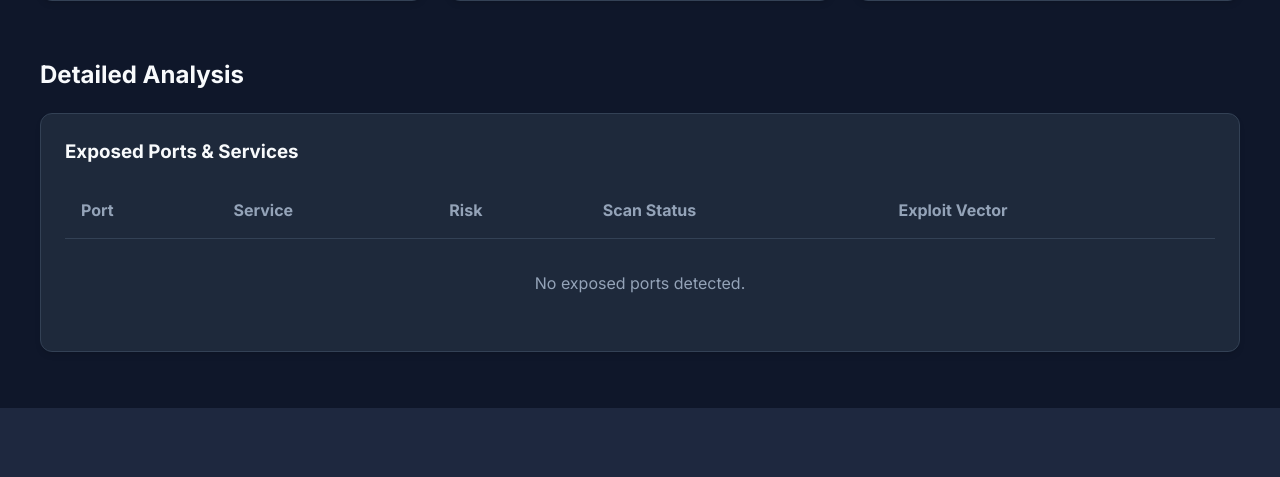
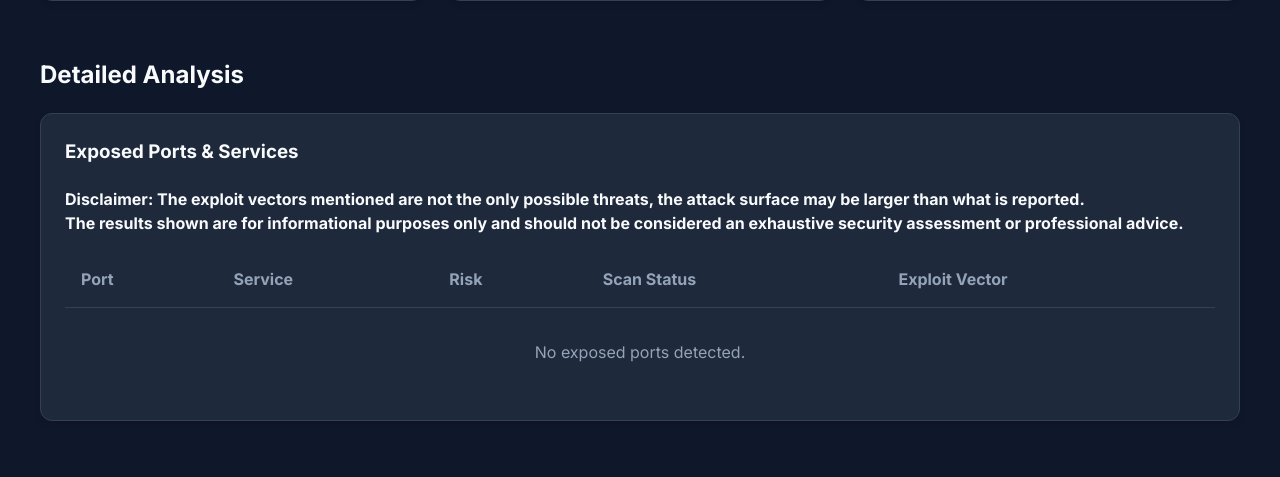
Before and after one commit to KyleOkunda/omni-guard, a Django app: template templates/infrastructure_monitor/report_detail.html in a window 1280 px wide. Shown: the part 431-908 px from the top of the page. Before the commit the page ends 839 px from the top, so only its background shows below. Run offline with Django 5.2, Linux system fonts and the light colour scheme; the template is opened without the code that fills it: values that come from a table or form of the project are taken from there, others are empty; data comes from the database, SQL or seed files in the repository; parts of the project's set-up code (start-up, migrations or seed data) failed here and were passed over.

Commit message:
Added a disclaimer for port scan result details

```diff
--- a/templates/infrastructure_monitor/report_detail.html
+++ b/templates/infrastructure_monitor/report_detail.html
@@ -44,6 +44,14 @@
   <h2>Detailed Analysis</h2>
   <div class="card">
     <h3 style="margin-bottom: 1rem">Exposed Ports & Services</h3>
+    <h4 style="margin-bottom: 1rem">
+      <b>Disclaimer: </b> The exploit vectors mentioned are not the only
+      possible threats, the attack surface may be larger than what is reported.
+      <br />
+      The results shown are for informational purposes only and should not be
+      considered an exhaustive security assessment or professional advice.
+    </h4>
+
     <table style="width: 100%; border-collapse: collapse">
       <thead>
         <tr style="border-bottom: 1px solid var(--border-color)">
```
